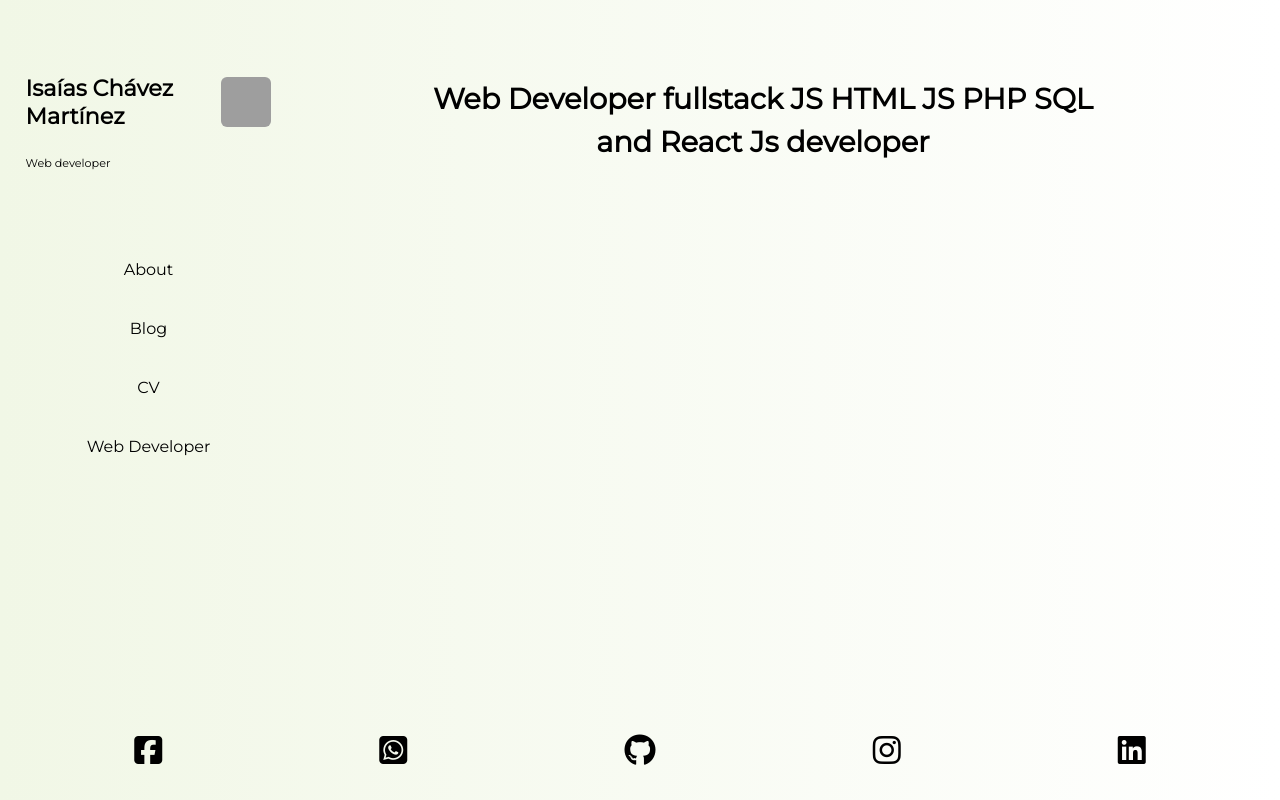
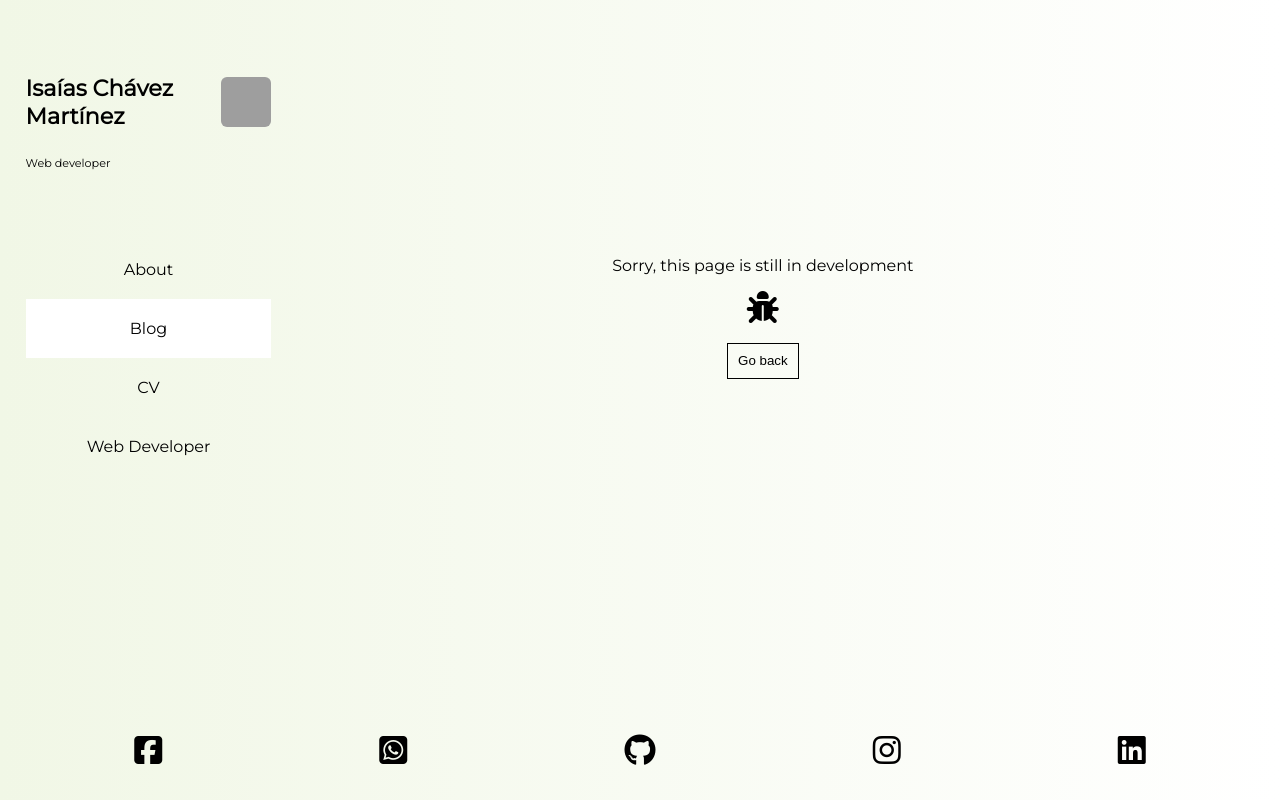
Before and after one commit to isaiasChavez/Portafolio-Personal, a PHP site: page /blog/index.html in a window 1280 px wide. Run offline with PHP 8.4, Linux system fonts and the light colour scheme; some libraries are stand-ins or nearby versions; grey boxes are pictures that could not be loaded.

Commit message:
Se ha creado la pagina de error, pero falta corregir el problema del efecto de los botones.

```diff
--- a/about/index.html
+++ b/about/index.html
@@ -67,7 +67,7 @@
                     <label for="menssage"> Your message
                         <textarea name="message" id="form-message" cols="30" rows="10" ></textarea>
                     </label>
-                    <input type="submit" value="Send" id="form-contact-button">
+                    <input type="submit" value="Send" id="form-contact-button" class="button-effect">
 
 
             </form>
--- a/about/style.css
+++ b/about/style.css
@@ -59,12 +59,7 @@
     font-size: 1.2em;
     width: 40%;
 }
-#form-contact-button:hover{
-    transition: 0.5s;
-    background: rgb(63, 54, 54);
-    color: white;
 
-}
 
 @media screen and (min-width: 728px){
 
--- a/blog/index.html
+++ b/blog/index.html
@@ -9,7 +9,30 @@
     <link rel="stylesheet" href="../main.css">
 
 <link href="https://fonts.googleapis.com/css?family=Montserrat|Roboto&display=swap" rel="stylesheet">
+    <style>
 
+    .main{
+        grid-area: main;
+        display: flex;
+        flex-direction: column;
+        justify-content: flex-start;
+        align-items: center;
+    }
+    .button-1{
+        padding: 1%;
+        margin-top: 2%;
+        background: none;
+        border: solid 1px;
+        cursor: pointer;
+    }
+    .nopage-button:active{
+        animation-name: pushup;
+   animation-duration: 1s;
+    }
+    .nopage-button:hover a{
+        color:white;
+    }
+    </style>
 
 </head>
 <body>
@@ -18,7 +41,7 @@
         <nav class="nav-menu">
                 <ul>
                     <a href="../about/index.html"><li>About</li></a>
-                    <a href="./index.html"><li>Blog</li></a>
+                    <a href="./index.html"><li class="active">Blog</li></a>
                     <a href="../cv/index.html"><li>CV</li></a>
                     <a href="../web/index.html/"><li>Web Developer</li></a>
 
@@ -36,13 +59,18 @@
         <i  id="burguer-button" class="fas fa-bars burguer-menu fa-2x"></i>
 
     </header>
-    <div class="hero">
-        <h2>Web Developer fullstack JS HTML JS PHP SQL and React Js developer
 
-        </h2>
-    </div>
     <main class="main">
-
+                <p>
+                        Sorry, this page is still in development</p>
+                <i class="fas fa-bug fa-2x"></i>
+                <button class="button-1 button-effect">
+                        <a href="../index.html">
+                            <div>
+                                Go back
+                            </div>
+                         </a>
+                    </button>
         </main>
     <footer class="footer">
          <div class="social">
--- a/main.css
+++ b/main.css
@@ -15,6 +15,13 @@ h1,h2,h3,h4,p,span{
 .subt-1{
     font-weight: bold;
     font-size: 1em;
+}
+.button-1{
+    padding: 1%;
+    margin-top: 2%;
+    background: none;
+    border: solid 1px;
+    cursor: pointer;
 }
 
 
@@ -112,6 +119,11 @@ margin: 0 2%;
 .active{
     background: rgb(255, 255, 255);
 }
+.button-effect:hover{
+    transition: 0.5s;
+    background: rgb(63, 54, 54);
+    color: white;
+}
 @media screen and (min-width: 728px){
 
     body{
@@ -166,7 +178,7 @@ margin: 0 2%;
 }
 @keyframes pushup{
     0%{
-      transform: scale(0.99);
+      transform: scale(0.9);
 
     }
 
```
